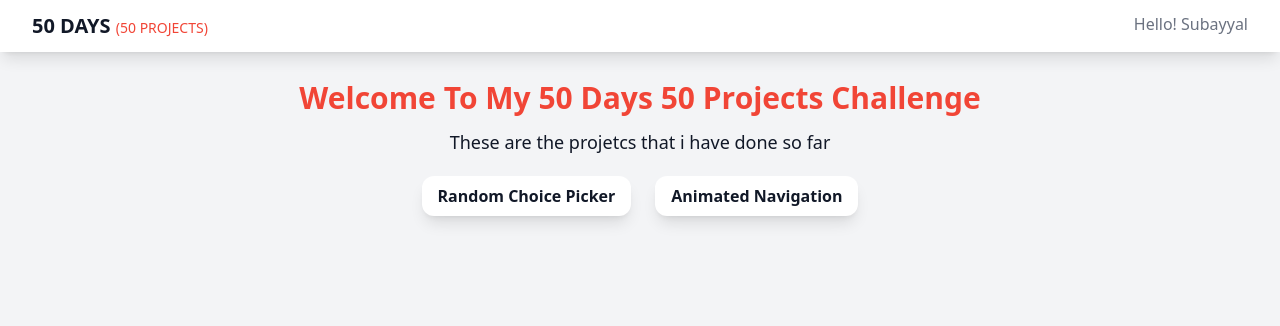
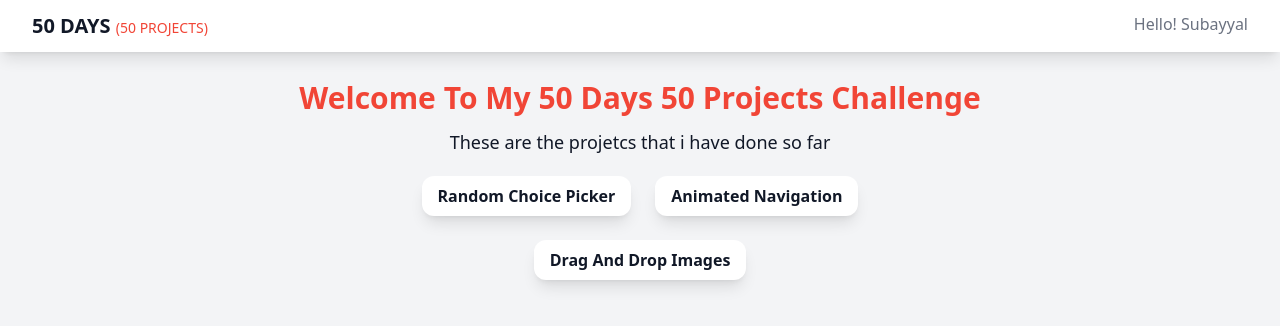
Before and after one commit to subayyalawan/50days50projects, a React (Vite) app: page / in a window 1280 px wide. Shown: the top 326 px of the page. Built offline with nearby package versions, Linux system fonts and the light colour scheme.

Commit message:
Third Commit

```diff
--- a/src/App.jsx
+++ b/src/App.jsx
@@ -10,6 +10,7 @@ import Layout from "./components/Layout";
 import ChoicePicker from "./pages/ChoicePicker";
 import Home from "./pages/Home";
 import AnimatedNav from "./pages/AnimatedNav";
+import DragNDrop from "./pages/DragNDrop";
 
 const App = () => {
   // const naviagte = useNavigate();
@@ -21,6 +22,7 @@ const App = () => {
         <Route path="" element={<Home />} />
         <Route path="random-choice-picker" element={<ChoicePicker />} />
         <Route path="Animated-Navigatiton" element={<AnimatedNav />} />
+        <Route path="Drag-N-Drop" element={<DragNDrop />} />
       </Route>
     )
   );
--- /dev/null
+++ b/src/pages/DragNDrop.jsx
@@ -0,0 +1,9 @@
+import React from 'react'
+
+const DragNDrop = () => {
+  return (
+    <div>DragNDrop</div>
+  )
+}
+
+export default DragNDrop
--- a/src/pages/Home.jsx
+++ b/src/pages/Home.jsx
@@ -23,6 +23,12 @@ const Home = () => {
           </li>
         </Link>
 
+        <Link to="/Drag-N-Drop">
+          <li className="capitalize bg-white px-4 py-2 rounded-xl font-semibold hover:bg-[#f14536] hover:text-white transition-all duration-150 shadow-lg cursor-pointer">
+            Drag And Drop Images
+          </li>
+        </Link>
+
 
       </ul>
     </>
```
